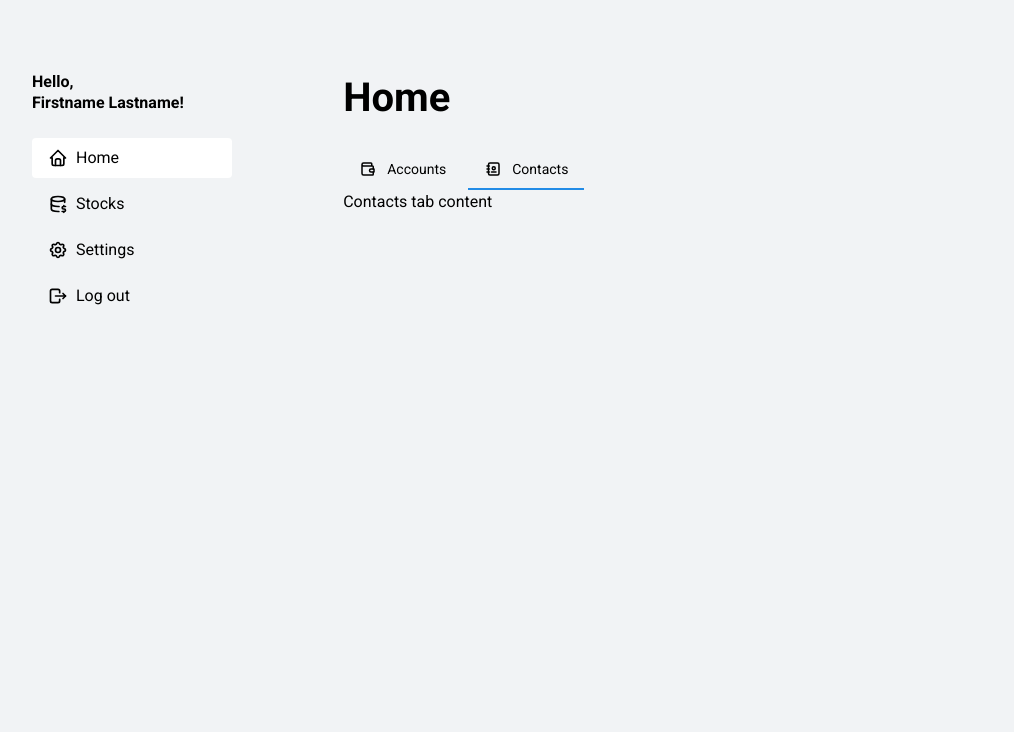
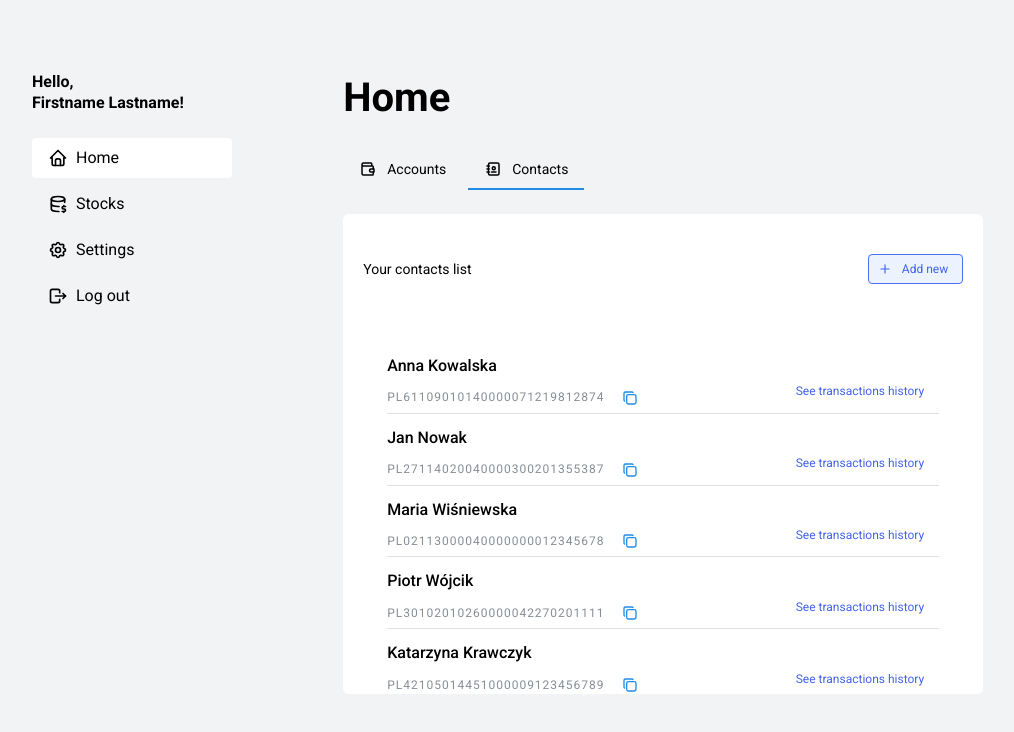
Before and after one commit to vvrega/bank-app, a Next.js app: page / in a window 1280 px wide. Both pictures are taken after a click on the tab "Contacts". Shown: the top 732 px of the page, without its empty margins (52-1066 px from the left). Built offline with nearby package versions, Linux system fonts and the light colour scheme.

Commit message:
feat(contacts): add contact list

```diff
--- /dev/null
+++ b/src/app/_mock/contacts.ts
@@ -0,0 +1,64 @@
+import { Contact } from '@/components/Navbar/HomePanel/ContactsHomeTab/ContactList/ContactList';
+
+export const contacts: Contact[] = [
+  {
+    id: '1',
+    firstName: 'Anna',
+    lastName: 'Kowalska',
+    iban: 'PL61109010140000071219812874',
+  },
+  {
+    id: '2',
+    firstName: 'Jan',
+    lastName: 'Nowak',
+    iban: 'PL27114020040000300201355387',
+  },
+  {
+    id: '3',
+    firstName: 'Maria',
+    lastName: 'Wiśniewska',
+    iban: 'PL02113000040000000012345678',
+  },
+  {
+    id: '4',
+    firstName: 'Piotr',
+    lastName: 'Wójcik',
+    iban: 'PL30102010260000042270201111',
+  },
+  {
+    id: '5',
+    firstName: 'Katarzyna',
+    lastName: 'Krawczyk',
+    iban: 'PL42105014451000009123456789',
+  },
+  {
+    id: '6',
+    firstName: 'Tomasz',
+    lastName: 'Mazur',
+    iban: 'PL79116022020000000012345678',
+  },
+  {
+    id: '7',
+    firstName: 'Agnieszka',
+    lastName: 'Dąbrowska',
+    iban: 'PL61109010140000071219812875',
+  },
+  {
+    id: '8',
+    firstName: 'Michał',
+    lastName: 'Lewandowski',
+    iban: 'PL27114020040000300201355388',
+  },
+  {
+    id: '9',
+    firstName: 'Barbara',
+    lastName: 'Zielińska',
+    iban: 'PL02113000040000000012345679',
+  },
+  {
+    id: '10',
+    firstName: 'Paweł',
+    lastName: 'Szymański',
+    iban: 'PL30102010260000042270201112',
+  },
+];
--- a/src/app/globals.css
+++ b/src/app/globals.css
@@ -1,7 +1,7 @@
 html,
 body {
   max-width: 100vw;
-  overflow-x: hidden;
+  max-height: 100vh;
 }
 
 body {
--- a/src/components/Navbar/HomePanel/AccountsHomeTab/AccountsHomeTab.module.css
+++ b/src/components/Navbar/HomePanel/AccountsHomeTab/AccountsHomeTab.module.css
@@ -1,8 +1,4 @@
 .mainContainer {
-  background-color: white;
-  height: 60vh;
-  border-radius: 6px;
-  margin-top: 24px;
   display: flex;
   flex-direction: column;
   justify-content: space-between;
@@ -16,43 +12,7 @@
   margin-left: 24px;
 }
 
-.changeAccButton {
-  background-color: transparent;
-  color: #4263eb;
-  font-weight: 400;
-  margin-top: 16px;
-  font-size: 14px;
-}
-
-.changeAccButton:hover {
-  color: #4263eb;
-  background-color: white;
-}
-
-.changeAccButton:active {
-  transform: none;
-  color: #002ee8;
-}
-
 .actionButtonsGroup {
   gap: 8px;
   margin: 16px 24px 0 24px;
 }
-
-.actionButton {
-  border: 1px solid #4c6ef5;
-  font-weight: 400;
-  color: #4263eb;
-  background-color: #edf2ff;
-}
-
-.actionButton:hover {
-  color: #4263eb;
-  background-color: #edf2ff;
-}
-
-.actionButton:active {
-  transform: none;
-  color: #002ee8;
-  border-color: #002ee8;
-}
--- a/src/components/Navbar/HomePanel/AccountsHomeTab/AccountsHomeTab.tsx
+++ b/src/components/Navbar/HomePanel/AccountsHomeTab/AccountsHomeTab.tsx
@@ -3,6 +3,7 @@ import { transactions } from '@/app/_mock/transactions';
 
 import { Box, Button, Group, ScrollArea, Text } from '@mantine/core';
 import styles from './AccountsHomeTab.module.css';
+import sharedStyles from '../HomePanel.module.css';
 import {
   IconReplace,
   IconPlus,
@@ -40,7 +41,9 @@ export const AccountsHomeTab = () => {
   const selectedAccount = accounts.find((a) => a.currency === selectedCurrency);
 
   return (
-    <Box className={styles.mainContainer}>
+    <Box
+      className={`${sharedStyles.tabsPanelContainer} ${styles.mainContainer}`}
+    >
       <Box>
         <Group
           className={styles.balanceContainer}
@@ -59,7 +62,7 @@ export const AccountsHomeTab = () => {
           </Text>
           <Button
             leftSection={<IconReplace size={14} />}
-            className={styles.changeAccButton}
+            className={sharedStyles.stringButton}
             size="md"
             onClick={() => setChangeAccOpened(true)}
           >
@@ -78,7 +81,7 @@ export const AccountsHomeTab = () => {
         </Text>
         <Group className={styles.actionButtonsGroup}>
           <Button
-            className={styles.actionButton}
+            className={sharedStyles.actionButton}
             variant="light"
             size="xs"
             leftSection={<IconPlus size={14} />}
@@ -87,7 +90,7 @@ export const AccountsHomeTab = () => {
             Deposit
           </Button>
           <Button
-            className={styles.actionButton}
+            className={sharedStyles.actionButton}
             variant="light"
             size="xs"
             leftSection={<IconTransferOut size={14} />}
@@ -96,7 +99,7 @@ export const AccountsHomeTab = () => {
             Withdraw
           </Button>
           <Button
-            className={styles.actionButton}
+            className={sharedStyles.actionButton}
             variant="light"
             size="xs"
             leftSection={<IconArrowsExchange size={14} />}
@@ -104,7 +107,7 @@ export const AccountsHomeTab = () => {
             Exchange
           </Button>
           <Button
-            className={styles.actionButton}
+            className={sharedStyles.actionButton}
             variant="light"
             size="xs"
             leftSection={<IconSend size={14} />}
--- /dev/null
+++ b/src/components/Navbar/HomePanel/ContactsHomeTab/ContactList/ContactList.tsx
@@ -0,0 +1,83 @@
+import {
+  Box,
+  Group,
+  Text,
+  Button,
+  Paper,
+  Stack,
+  CopyButton,
+  ScrollArea,
+} from '@mantine/core';
+import { IconCopy, IconCheck } from '@tabler/icons-react';
+
+import sharedStyles from '@/components/Navbar/HomePanel/HomePanel.module.css';
+
+export interface Contact {
+  id: string;
+  firstName: string;
+  lastName: string;
+  iban: string;
+}
+
+interface ContactListProps {
+  contacts: Contact[];
+}
+
+export function ContactList({ contacts }: ContactListProps) {
+  return (
+    <Box>
+      <ScrollArea h="45vh">
+        <Stack gap="sm" m="lg">
+          {contacts.map((contact) => (
+            <Paper
+              key={contact.id}
+              style={{
+                borderBottom: '1px solid #e0e0e0',
+                borderRadius: '0px',
+                margin: '0 24px',
+              }}
+            >
+              <Group justify="space-between" align="center">
+                <Box>
+                  <Text fw={500}>
+                    {contact.firstName} {contact.lastName}
+                  </Text>
+                  <Group gap="xs" mt={4}>
+                    <Text size="xs" c="dimmed" style={{ letterSpacing: 1 }}>
+                      {contact.iban}
+                    </Text>
+                    <CopyButton value={contact.iban}>
+                      {({ copied, copy }) => (
+                        <Button
+                          variant="subtle"
+                          size="xs"
+                          color={copied ? 'teal' : 'blue'}
+                          onClick={copy}
+                          px={6}
+                        >
+                          {copied ? (
+                            <IconCheck size={16} />
+                          ) : (
+                            <IconCopy size={16} />
+                          )}
+                        </Button>
+                      )}
+                    </CopyButton>
+                  </Group>
+                </Box>
+                <Button
+                  size="xs"
+                  variant="light"
+                  className={sharedStyles.stringButton}
+                  style={{ fontSize: '12px' }}
+                >
+                  See transactions history
+                </Button>
+              </Group>
+            </Paper>
+          ))}
+        </Stack>
+      </ScrollArea>
+    </Box>
+  );
+}
--- /dev/null
+++ b/src/components/Navbar/HomePanel/ContactsHomeTab/ContactsHomeTab.module.css
@@ -0,0 +1,5 @@
+.mainContainer {
+  display: flex;
+  flex-direction: column;
+  justify-content: space-between;
+}
--- /dev/null
+++ b/src/components/Navbar/HomePanel/ContactsHomeTab/ContactsHomeTab.tsx
@@ -0,0 +1,32 @@
+import { Box, Text, Group, Button, ScrollArea } from '@mantine/core';
+import styles from './ContactsHomeTab.module.css';
+import sharedStyles from '../HomePanel.module.css';
+import { IconPlus } from '@tabler/icons-react';
+import { ContactList } from './ContactList/ContactList';
+import { contacts } from '@/app/_mock/contacts';
+
+export const ContactsHomeTab = () => {
+  return (
+    <Box
+      className={`${sharedStyles.tabsPanelContainer} ${styles.mainContainer}`}
+    >
+      <Group justify="space-between" m="lg">
+        <Text size="14px" mt="lg">
+          Your contacts list
+        </Text>
+        <Button
+          variant="light"
+          size="xs"
+          mt="lg"
+          leftSection={<IconPlus size={14} />}
+          className={sharedStyles.actionButton}
+        >
+          Add new
+        </Button>
+      </Group>
+      <Box className={styles.contactsContainer}>
+        <ContactList contacts={contacts} />
+      </Box>
+    </Box>
+  );
+};
--- a/src/components/Navbar/HomePanel/HomePanel.module.css
+++ b/src/components/Navbar/HomePanel/HomePanel.module.css
@@ -6,3 +6,47 @@
   border: none !important;
   box-shadow: none !important;
 }
+
+.tabsPanelContainer {
+  background-color: white;
+  height: 60vh;
+  width: 50vw;
+  border-radius: 6px;
+  margin-top: 24px;
+}
+
+.actionButton {
+  border: 1px solid #4c6ef5;
+  font-weight: 400;
+  color: #4263eb;
+  background-color: #edf2ff;
+}
+
+.actionButton:hover {
+  color: #4263eb;
+  background-color: #edf2ff;
+}
+
+.actionButton:active {
+  transform: none;
+  color: #002ee8;
+  border-color: #002ee8;
+}
+
+.stringButton {
+  background-color: transparent;
+  color: #4263eb;
+  font-weight: 400;
+  margin-top: 16px;
+  font-size: 14px;
+}
+
+.stringButton:hover {
+  color: #4263eb;
+  background-color: white;
+}
+
+.stringButton:active {
+  transform: none;
+  color: #002ee8;
+}
--- a/src/components/Navbar/HomePanel/HomePanel.tsx
+++ b/src/components/Navbar/HomePanel/HomePanel.tsx
@@ -2,6 +2,7 @@ import { Text, Tabs } from '@mantine/core';
 import { IconWallet, IconAddressBook } from '@tabler/icons-react';
 import { AccountsHomeTab } from './AccountsHomeTab/AccountsHomeTab';
 import styles from './HomePanel.module.css';
+import { ContactsHomeTab } from './ContactsHomeTab/ContactsHomeTab';
 
 export const HomePanel = () => {
   return (
@@ -32,7 +33,7 @@ export const HomePanel = () => {
         </Tabs.Panel>
 
         <Tabs.Panel value="contacts" className={styles.homeTabPanel}>
-          Contacts tab content
+          <ContactsHomeTab />
         </Tabs.Panel>
       </Tabs>
     </>
```
